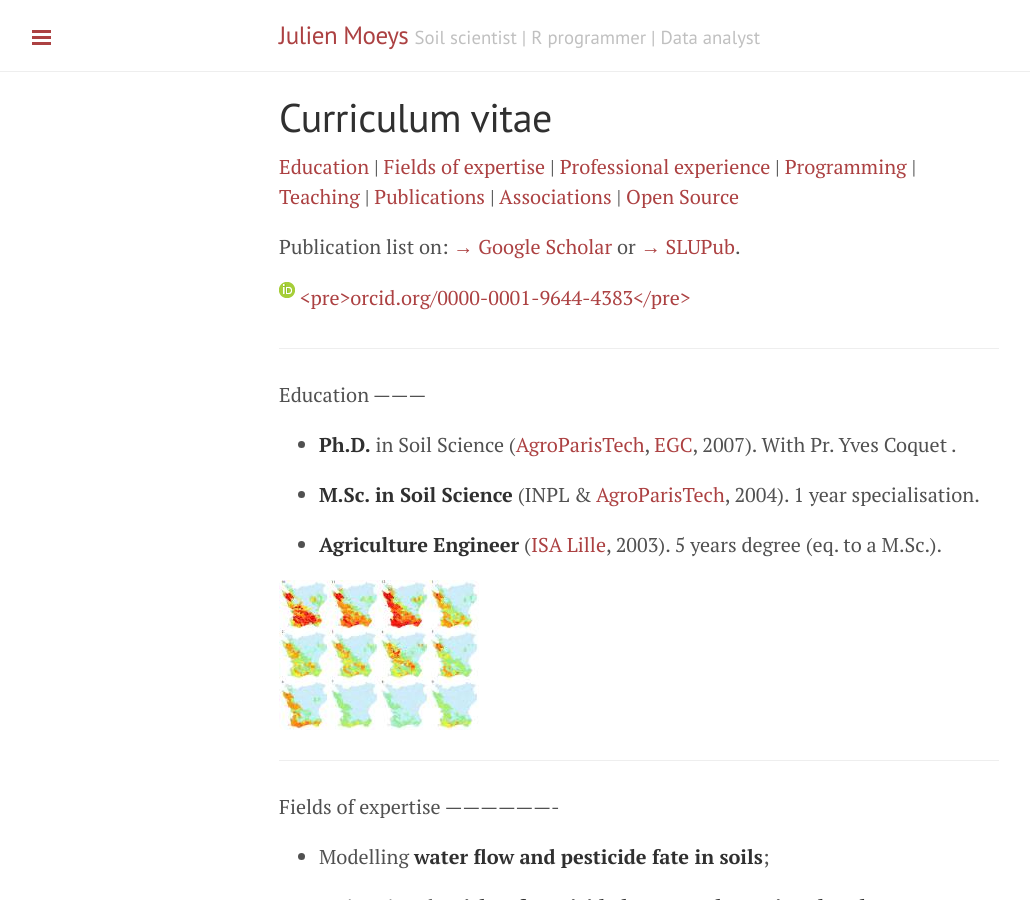
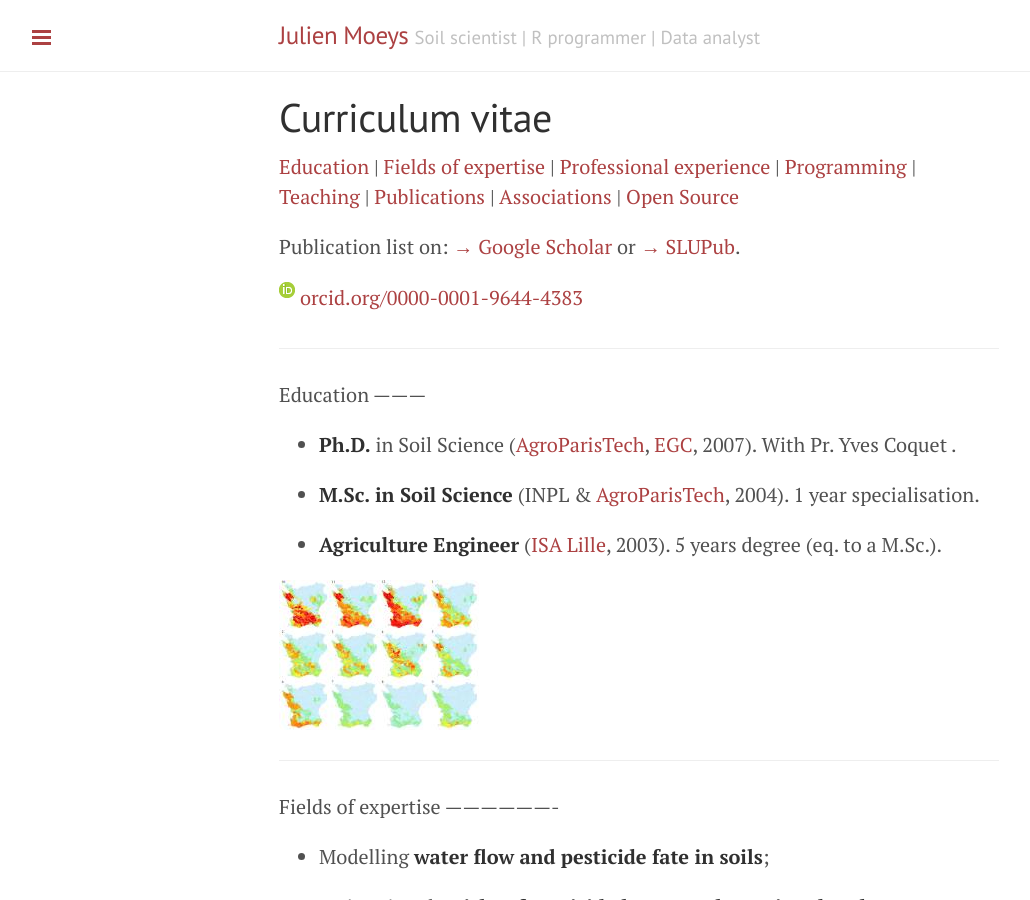
Before and after one commit to julienmoeys/julienmoeys.github.io, a Jekyll site: the page built from CV.md, in a window 1280 px wide and 900 px high. Shown: the whole window, without its empty margins (1-1031 px from the left). Built offline with Jekyll 4.4.1, drawn with Linux system fonts in a browser that asks for light colours; Markdown is read by kramdown in place of the engine named in the settings.

Commit message:
format ORCID

```diff
--- a/CV.md
+++ b/CV.md
@@ -14,7 +14,7 @@ weight    : 2.1
 Publication list on: [&rarr; Google Scholar][jmGoogleScholar] or
 [&rarr; SLUPub][jmSLUPub].
 
-<img alt="ORCID Logo" src="/assets/img/orcid_16x16(1).png" class="ORCID" /> [<pre>orcid.org/0000-0001-9644-4383</pre>](http://orcid.org/0000-0001-9644-4383)
+<img alt="ORCID Logo" src="/assets/img/orcid_16x16(1).png" class="ORCID" /> [orcid.org/0000-0001-9644-4383](http://orcid.org/0000-0001-9644-4383)
 
 
 
```
